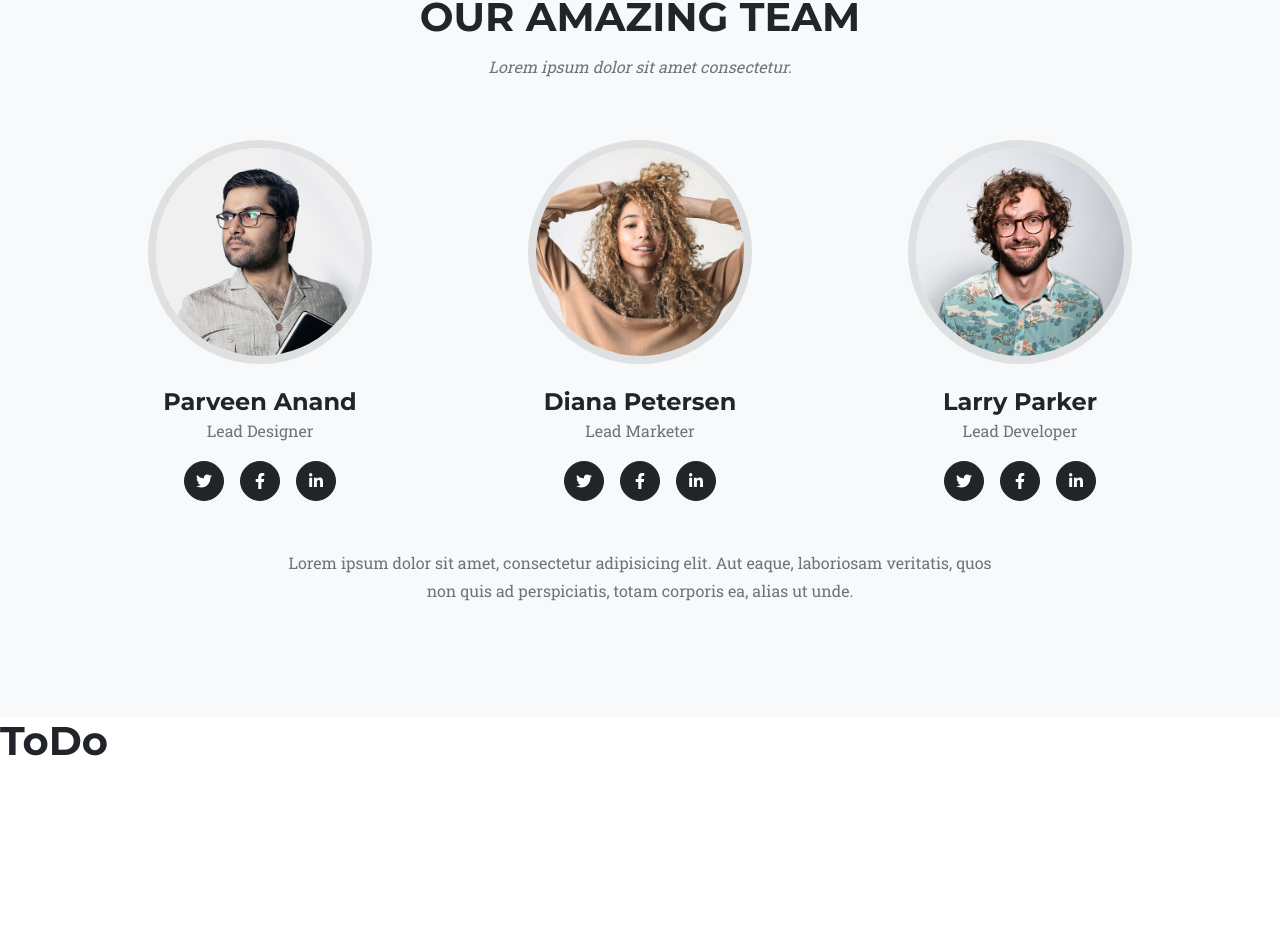
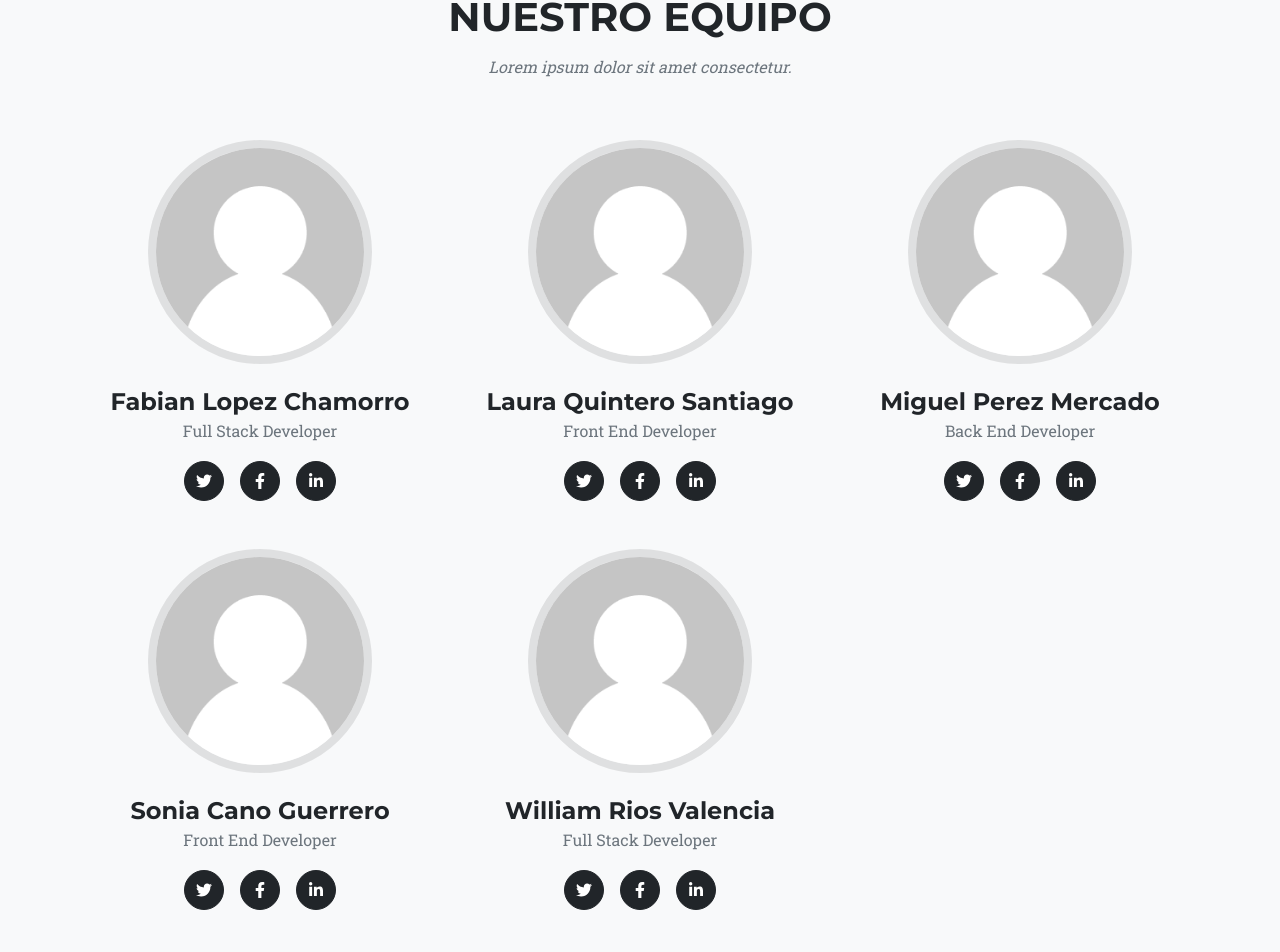
Before and after one commit to FabianLopezChamorro/Plataforma_Recogida_de_Paquetes, a React (Vite) app in the folder frontend/: page / in a window 1280 px wide. Shown: the part 1504-2456 px from the top of the page. Before the commit the page ends 2277 px from the top, so only its background shows below. Built offline with nearby package versions, Linux system fonts and the light colour scheme.

Commit message:
Modificar el componente Equipo

```diff
--- a/frontend/src/Components/Equpo.jsx
+++ b/frontend/src/Components/Equpo.jsx
@@ -5,15 +5,15 @@ function Equipo() {
         <section className="page-section bg-light" id="team">
             <div className="container">
                 <div className="text-center">
-                    <h2 className="section-heading text-uppercase">Our Amazing Team</h2>
+                    <h2 className="section-heading text-uppercase">Nuestro Equipo</h2>
                     <h3 className="section-subheading text-muted">Lorem ipsum dolor sit amet consectetur.</h3>
                 </div>
                 <div className="row">
                     <div className="col-lg-4">
                         <div className="team-member">
-                            <img className="mx-auto rounded-circle" src="assets/img/team/1.jpg" alt="..." />
-                            <h4>Parveen Anand</h4>
-                            <p className="text-muted">Lead Designer</p>
+                            <img className="mx-auto rounded-circle" src="assets/img/team/user-image.png" alt="..." />
+                            <h4>Fabian Lopez Chamorro</h4>
+                            <p className="text-muted">Full Stack Developer</p>
                             <a className="btn btn-dark btn-social mx-2" href="#!" aria-label="Parveen Anand Twitter Profile"><i className="fab fa-twitter"></i></a>
                             <a className="btn btn-dark btn-social mx-2" href="#!" aria-label="Parveen Anand Facebook Profile"><i className="fab fa-facebook-f"></i></a>
                             <a className="btn btn-dark btn-social mx-2" href="#!" aria-label="Parveen Anand LinkedIn Profile"><i className="fab fa-linkedin-in"></i></a>
@@ -21,9 +21,9 @@ function Equipo() {
                     </div>
                     <div className="col-lg-4">
                         <div className="team-member">
-                            <img className="mx-auto rounded-circle" src="assets/img/team/2.jpg" alt="..." />
-                            <h4>Diana Petersen</h4>
-                            <p className="text-muted">Lead Marketer</p>
+                            <img className="mx-auto rounded-circle" src="assets/img/team/user-image.png" alt="..." />
+                            <h4>Laura Quintero Santiago</h4>
+                            <p className="text-muted">Front End Developer</p>
                             <a className="btn btn-dark btn-social mx-2" href="#!" aria-label="Diana Petersen Twitter Profile"><i className="fab fa-twitter"></i></a>
                             <a className="btn btn-dark btn-social mx-2" href="#!" aria-label="Diana Petersen Facebook Profile"><i className="fab fa-facebook-f"></i></a>
                             <a className="btn btn-dark btn-social mx-2" href="#!" aria-label="Diana Petersen LinkedIn Profile"><i className="fab fa-linkedin-in"></i></a>
@@ -31,9 +31,29 @@ function Equipo() {
                     </div>
                     <div className="col-lg-4">
                         <div className="team-member">
-                            <img className="mx-auto rounded-circle" src="assets/img/team/3.jpg" alt="..." />
-                            <h4>Larry Parker</h4>
-                            <p className="text-muted">Lead Developer</p>
+                            <img className="mx-auto rounded-circle" src="assets/img/team/user-image.png" alt="..." />
+                            <h4>Miguel Perez Mercado</h4>
+                            <p className="text-muted">Back End Developer</p>
+                            <a className="btn btn-dark btn-social mx-2" href="#!" aria-label="Larry Parker Twitter Profile"><i className="fab fa-twitter"></i></a>
+                            <a className="btn btn-dark btn-social mx-2" href="#!" aria-label="Larry Parker Facebook Profile"><i className="fab fa-facebook-f"></i></a>
+                            <a className="btn btn-dark btn-social mx-2" href="#!" aria-label="Larry Parker LinkedIn Profile"><i className="fab fa-linkedin-in"></i></a>
+                        </div>
+                    </div>
+                    <div className="col-lg-4">
+                        <div className="team-member">
+                            <img className="mx-auto rounded-circle" src="assets/img/team/user-image.png" alt="..." />
+                            <h4>Sonia Cano Guerrero</h4>
+                            <p className="text-muted">Front End Developer</p>
+                            <a className="btn btn-dark btn-social mx-2" href="#!" aria-label="Larry Parker Twitter Profile"><i className="fab fa-twitter"></i></a>
+                            <a className="btn btn-dark btn-social mx-2" href="#!" aria-label="Larry Parker Facebook Profile"><i className="fab fa-facebook-f"></i></a>
+                            <a className="btn btn-dark btn-social mx-2" href="#!" aria-label="Larry Parker LinkedIn Profile"><i className="fab fa-linkedin-in"></i></a>
+                        </div>
+                    </div>
+                    <div className="col-lg-4">
+                        <div className="team-member">
+                            <img className="mx-auto rounded-circle" src="assets/img/team/user-image.png" alt="..." />
+                            <h4>William Rios Valencia</h4>
+                            <p className="text-muted">Full Stack Developer</p>
                             <a className="btn btn-dark btn-social mx-2" href="#!" aria-label="Larry Parker Twitter Profile"><i className="fab fa-twitter"></i></a>
                             <a className="btn btn-dark btn-social mx-2" href="#!" aria-label="Larry Parker Facebook Profile"><i className="fab fa-facebook-f"></i></a>
                             <a className="btn btn-dark btn-social mx-2" href="#!" aria-label="Larry Parker LinkedIn Profile"><i className="fab fa-linkedin-in"></i></a>
```
Also changed, not shown: frontend/public/assets/img/team/user-image.png (added).
